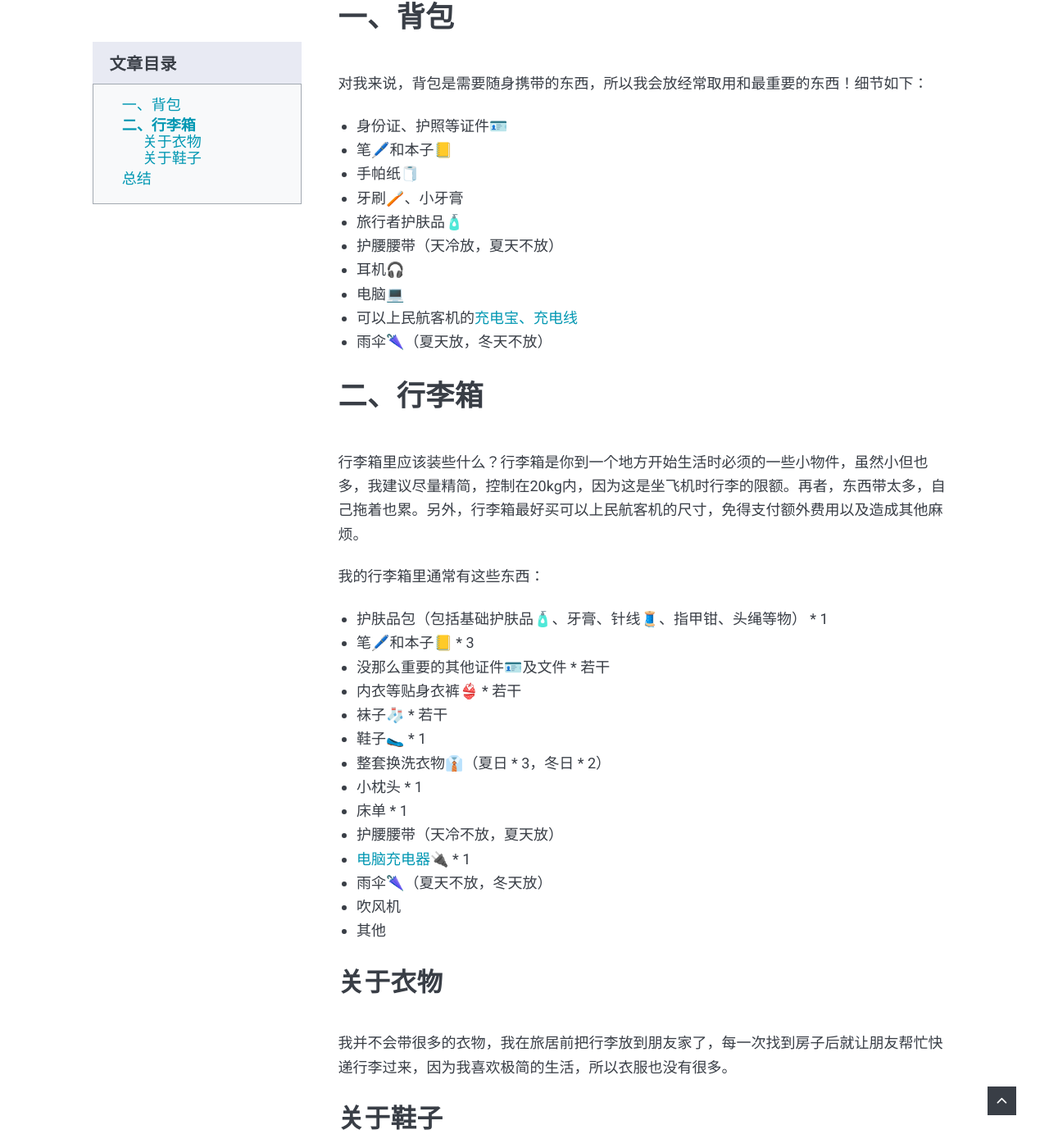
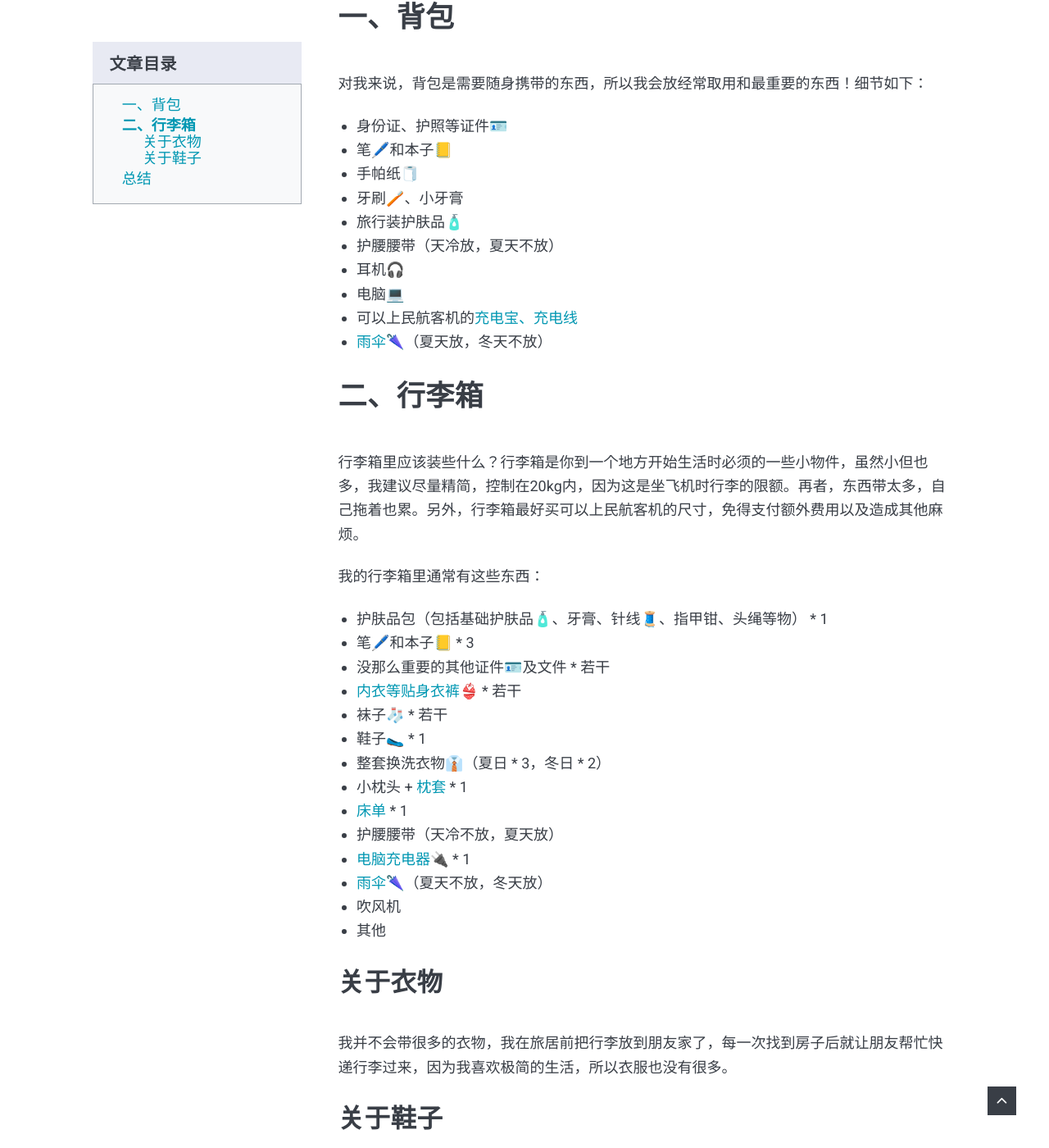
Before and after one commit to xiangxinotes/xiangxinotes.github.io, a Jekyll site: the page built from _posts/2025-02-04-how-to-start-your-sojourn-life.markdown, in a window 1280 px wide and 1400 px high, scrolled down 1421 px. Shown: the whole window at 82% size. Built offline with Jekyll 4.4.1, drawn with Linux system fonts in a browser that asks for light colours; nearby versions of some CDN libraries; comment, search, counter and statistics services are not loaded.

Commit message:
add product link

```diff
--- a/_posts/2025-02-04-how-to-start-your-sojourn-life.markdown
+++ b/_posts/2025-02-04-how-to-start-your-sojourn-life.markdown
@@ -29,12 +29,12 @@ tags: sojourn guide
 - 笔🖊️和本子📒
 - 手帕纸🧻
 - 牙刷🪥、小牙膏
-- 旅行者护肤品🧴
+- 旅行装护肤品🧴
 - 护腰腰带（天冷放，夏天不放）
 - 耳机🎧
 - 电脑💻
 - 可以上民航客机的[充电宝、充电线](/2023/04/22/products-i-bought-that-you-can-buy-with-a-lower-price/?utm_source=blog&utm_medium=post&utm_campaign=read_more#%E7%BB%BF%E8%81%94%E5%85%85%E7%94%B5%E5%AE%9D)
-- 雨伞🌂（夏天放，冬天不放）
+- [雨伞🌂](https://s.click.taobao.com/t?e=m%3D2%26s%3Dpf0jfetVBTlw4vFB6t2Z2ueEDrYVVa64%2BJVSEcSZnCAyWKG4T5PQo1906SyIHsHU29Lkq8VCEe30JlhLk0Jl4W51WRknh2iJSQ2p8KpMHEzUKmkzOudPbBY5YNFuLb7rteL7p5k0R00IazGbjx72GR8X7G7Q37Bat1ZsDLGq90F2lhyNr0ZIH7JJseZIjvA615%2F%2BuhipGV0u3b12Mr9jXhpNlAuji1kXUtS7bxRmjMvMWo1ffjhpJa%2BdnOMBFXLkyI1AaDX%2B4DCH64fousJDU4%2BDKwFLEd9Q5dUsQ8NYvbj%2B58h5pKGYu9YY89nTcJHEMJC1uSP7ePHwZzMu0hFvVsYOae24fhW0&union_lens=lensId%3AOPT%401777888405%4021043cc8_0d55_19df2682835_66a4%4001%40eyJmbG9vcklkIjoxMDYxODN9)（夏天放，冬天不放）
 
 ## 二、行李箱
 
@@ -44,15 +44,16 @@ tags: sojourn guide
 - 护肤品包（包括基础护肤品🧴、牙膏、针线🧵、指甲钳、头绳等物） * 1
 - 笔🖊️和本子📒 * 3
 - 没那么重要的其他证件🪪及文件 * 若干
-- 内衣等贴身衣裤👙 * 若干
+- [内衣等贴身衣裤👙](https://s.click.taobao.com/t?e=m%3D2%26s%3DLesngAcr3CJw4vFB6t2Z2ueEDrYVVa64%2BJVSEcSZnCAyWKG4T5PQo1906SyIHsHU%2BbLXVqFQ3rb0JlhLk0Jl4W51WRknh2iJSQ2p8KpMHEzUKmkzOudPbBY5YNFuLb7rteL7p5k0R00IazGbjx72GR8X7G7Q37BaUODKEOASdcc67BoKqFuO1v1SarTXhIOTUdDn0Cj7EhNGMlSgbRy%2F4wS8LGIw0ibzZ5xKR1mPQUXqACA%2BYjzV3wXRwq8uVxdbLKy%2FeoZ%2FeUdko%2BfO4sLutY%2BDKwFLEd9Q5dUsQ8NYvbgVcZ2y9sl6GRGv0FlTHug0xg5p7bh%2BFbQ%3D&union_lens=lensId%3AOPT%401777888598%402146a265_0d17_19df26b18bd_35ce%4001%40eyJmbG9vcklkIjoxMDYxODN9) * 若干
 - 袜子🧦 * 若干
 - 鞋子🥿 * 1
 - 整套换洗衣物👔（夏日 * 3，冬日 * 2）
-- 小枕头 * 1
-- 床单 * 1
+- 小枕头 + [枕套](https://s.click.taobao.com/t?e=m%3D2%26s%3DkxLIeDmTj3Vw4vFB6t2Z2ueEDrYVVa64Pe16VhVMM%2FEyWKG4T5PQo1906SyIHsHUhnbSr0Z%2BjKP0JlhLk0Jl4W51WRknh2iJSQ2p8KpMHEzUKmkzOudPbBY5YNFuLb7rteL7p5k0R00IazGbjx72GR8X7G7Q37BaeLKcHDwSmt7fvxRBQACX34we6%2FtGg2%2FRjN4f8DSxNxsdNLd4b9Ho8dTchzQgVZSk6lL2B6fXaL6N%2BY6I483UkePxliSpApcdVQbdzCk2GYFOCfaj6jLtjk%2FuprW1TdmBLeMqtJBmsqAWs3OLDevcL2JVxA%2FhHFzUcSpj5qSCmbA%3D&union_lens=lensId%3AOPT%401777888898%400bb74a21_0e17_19df26fada9_96e7%4001%40eyJmbG9vcklkIjoxMDYxODN9) * 1
+- [床单](https://s.click.taobao.com/t?e=m%3D2%26s%3DQ%2FWRvN9iOp9w4vFB6t2Z2ueEDrYVVa64%2BJVSEcSZnCAyWKG4T5PQo1906SyIHsHUfFnGodye1En0JlhLk0Jl4W51WRknh2iJSQ2p8KpMHEzUKmkzOudPbBY5YNFuLb7r5whl48H5hvPyYvweEncR1WsfiSzhDKJjjPiuNkMZUwDnnqQMMTb%2F0znpmhTObRx2MWco0HG1Q4XnrKGKd0ehGDSkrgUTpivLuAdSWiah1Zt%2FZqkhzTD9FWB%2BVlyotQeJoMPIzH2q3oLEkBY4PMzdLLTO8hVXH49zb%2FnUHMQd61%2FGCUoWt8%2BaTOCTnndEcWujYkaCgWULlUmDf%2F%2FChBqI%2FsYMXU3NNCg%2F&union_lens=lensId%3AOPT%401777888838%400b0b7e23_0d6d_19df26ec33f_244d%4001%40eyJmbG9vcklkIjoxMDYxODN9
+) * 1
 - 护腰腰带（天冷不放，夏天放）
 - [电脑充电器🔌](/2023/04/22/products-i-bought-that-you-can-buy-with-a-lower-price/?utm_source=blog&utm_medium=post&utm_campaign=read_more#dell%E6%88%B4%E5%B0%94%E7%94%B5%E8%84%91%E7%94%B5%E6%BA%90%E9%80%82%E9%85%8D%E5%99%A8) * 1
-- 雨伞🌂（夏天不放，冬天放）
+- [雨伞🌂](https://s.click.taobao.com/t?e=m%3D2%26s%3Dpf0jfetVBTlw4vFB6t2Z2ueEDrYVVa64%2BJVSEcSZnCAyWKG4T5PQo1906SyIHsHU29Lkq8VCEe30JlhLk0Jl4W51WRknh2iJSQ2p8KpMHEzUKmkzOudPbBY5YNFuLb7rteL7p5k0R00IazGbjx72GR8X7G7Q37Bat1ZsDLGq90F2lhyNr0ZIH7JJseZIjvA615%2F%2BuhipGV0u3b12Mr9jXhpNlAuji1kXUtS7bxRmjMvMWo1ffjhpJa%2BdnOMBFXLkyI1AaDX%2B4DCH64fousJDU4%2BDKwFLEd9Q5dUsQ8NYvbj%2B58h5pKGYu9YY89nTcJHEMJC1uSP7ePHwZzMu0hFvVsYOae24fhW0&union_lens=lensId%3AOPT%401777888405%4021043cc8_0d55_19df2682835_66a4%4001%40eyJmbG9vcklkIjoxMDYxODN9)（夏天不放，冬天放）
 - 吹风机
 - 其他
 
```
